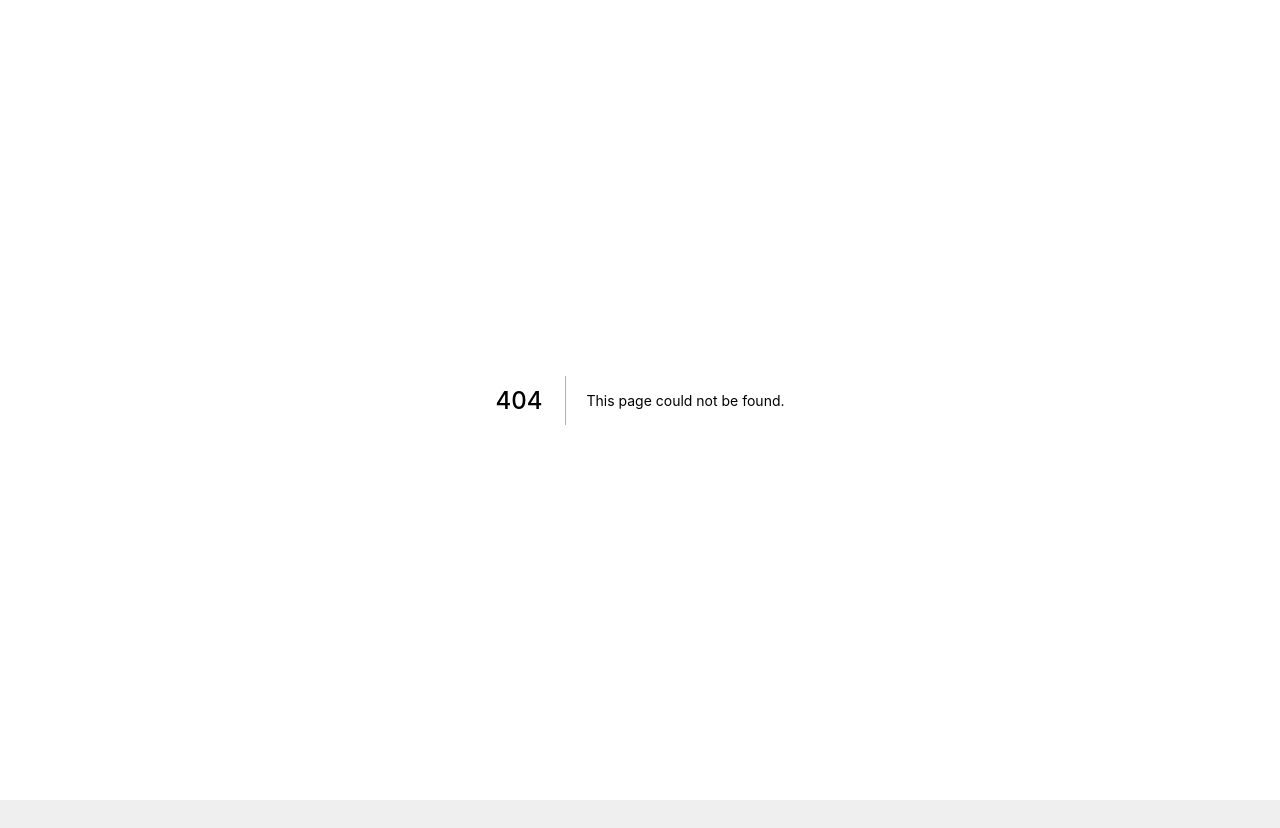
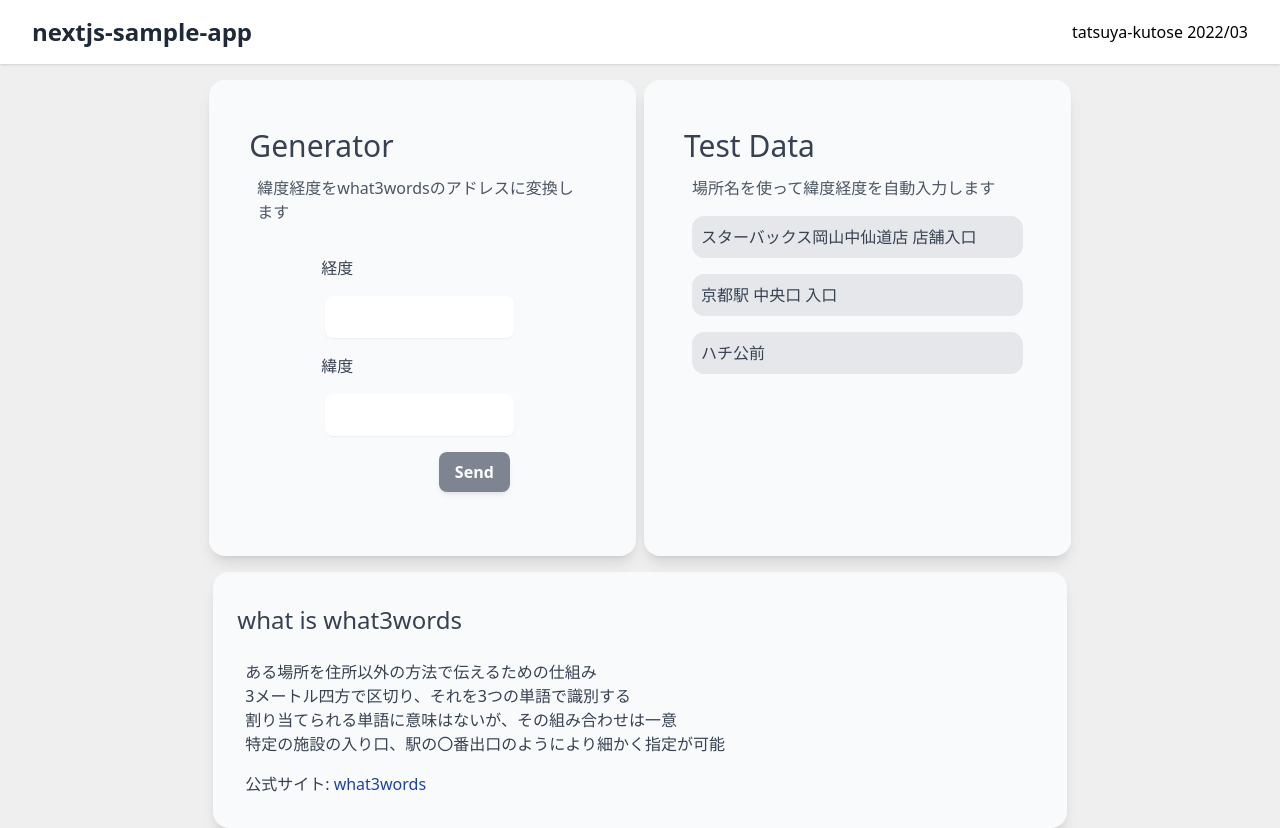
Before and after one commit to Tkutose/nextjs-sample-app, a Next.js app: page /old in a window 1280 px wide. Before the commit this address had no page. Before the commit the page ends 800 px from the top, so only its background shows below. Built offline with nearby package versions, Linux system fonts and the light colour scheme; no server answers.

Commit message:
ReactQuery導入のため構造変更

```diff
--- a/components/layout.tsx
+++ b/components/layout.tsx
@@ -1,8 +1,7 @@
 import Head from 'next/head'
 import Header from './header'
-import Title from './title'
+import { NextPage } from 'next'
 
-import { NextPage } from 'next'
 type Props = {
     children?: React.ReactNode;
     home?: boolean;
--- a/package.json
+++ b/package.json
@@ -15,6 +15,7 @@
     "postcss": "^8.4.8",
     "react": "17.0.2",
     "react-dom": "17.0.2",
+    "react-query": "^3.34.16",
     "tailwindcss": "^3.0.23"
   },
   "devDependencies": {
--- a/pages/_app.tsx
+++ b/pages/_app.tsx
@@ -1,7 +1,26 @@
 import '../styles/globals.css'
+import type { AppProps } from "next/app"
+import React from "react"
+import { QueryClient, QueryClientProvider } from "react-query"
+import { ReactQueryDevtools } from 'react-query/devtools'
 
-function MyApp({ Component, pageProps }) {
-  return <Component {...pageProps} />
+const queryClient = new QueryClient({
+  defaultOptions: {
+    queries: {
+      retry: false,
+      refetchOnWindowFocus: false,
+      staleTime: 300000,
+    },
+  },
+})
+
+function MyApp({ Component, pageProps }: AppProps) {
+  return (
+    <QueryClientProvider client={queryClient}>
+        <Component {...pageProps} />
+      <ReactQueryDevtools initialIsOpen={false} />
+    </QueryClientProvider>
+  )
 }
 
 export default MyApp
--- a/pages/index.tsx
+++ b/pages/index.tsx
@@ -73,7 +73,7 @@ const PageWithJSbasedForm = () => {
 
                 <div className="shadow-lg rounded-2xl w-4/12 mr-auto ml-1 mt-4 p-12 bg-gray-50 dark:bg-gray-800 text-gray-700">
                     <p className="text-3xl mb-3 -ml-2">Test Data</p>
-          <p className="text-gray-600 mt-2 mb-4">場所名を使って緯度経度を自動入力します。</p>
+                    <p className="text-gray-600 mt-2 mb-4">場所名を使って緯度経度を自動入力します</p>
                     <div className='flex-col'>
                         <DataList clickMethod={clickSampleOkayama} placeName="スターバックス岡山中仙道店 店舗入口" />
                         <DataList clickMethod={clickSampleKyoto} placeName="京都駅 中央口 入口" />
--- /dev/null
+++ b/pages/old/index.tsx
@@ -0,0 +1,90 @@
+import { useRouter } from 'next/router'
+import { useRef } from 'react'
+import Layout from '../../components/layout'
+import Explain from '../../components/explain'
+import Input from '../../components/input'
+import DataList from '../../components/dataList'
+import { get3wa } from '../../lib/api'
+
+const PageWithJSbasedForm = () => {
+  const router = useRouter()
+
+  const latRef = useRef(null)
+  const lngRef = useRef(null)
+
+  // submitをハンドリング
+  const handleSubmit = async (event) => {
+
+    // form送信をストップ
+    event.preventDefault()
+
+    // formの情報を取得
+    const data = {
+      lat: event.target.lat.value,
+      lng: event.target.lng.value,
+    }
+
+    // response取得
+    const result = await get3wa(event.target.lat.value, event.target.lng.value)
+
+    // cliant側で転送
+    router.push({
+      pathname: 'result',
+      query: {
+        address: result.words
+      }
+    })
+  }
+
+  const handleOnclick = (lat, lng) => {
+    latRef.current.value = lat
+    lngRef.current.value = lng
+  }
+
+  const clickSampleOkayama = () => {
+    handleOnclick(34.645847, 133.8899)
+  }
+
+  const clickSampleKyoto = () => {
+    handleOnclick(34.9861964, 135.7589634)
+  }
+
+  const clickSampleTokyo = () => {
+    handleOnclick(35.659053, 139.700628)
+  }
+
+  return (
+    <Layout>
+      <div className="flex">
+
+        <div className="shadow-lg rounded-2xl w-4/12 ml-auto mr-1 mt-4 p-12 bg-gray-50 dark:bg-gray-800 text-gray-700">
+          <p className="text-3xl mb-3 -ml-2">Generator</p>
+          <p className="text-gray-600 mt-2 mb-4"> 緯度経度をwhat3wordsのアドレスに変換します </p>
+          <form onSubmit={handleSubmit} className="w-8/12 ml-12 p-4" >
+            <Input placeHolder='経度' name="lng" numRef={lngRef}></Input>
+            <Input placeHolder='緯度' name="lat" numRef={latRef}></Input>
+            <div className="flex">
+              <button type="submit" className="py-2 px-4 bg-gray-600 hover:bg-gray-800 my-0 mr-0 ml-auto text-white transition ease-in duration-200 text-center text-base font-semibold shadow-md opacity-70 rounded-lg ">
+                Send
+              </button>
+            </div>
+          </form >
+        </div>
+
+        <div className="shadow-lg rounded-2xl w-4/12 mr-auto ml-1 mt-4 p-12 bg-gray-50 dark:bg-gray-800 text-gray-700">
+          <p className="text-3xl mb-3 -ml-2">Test Data</p>
+          <p className="text-gray-600 mt-2 mb-4">場所名を使って緯度経度を自動入力します</p>
+          <div className='flex-col'>
+            <DataList clickMethod={clickSampleOkayama} placeName="スターバックス岡山中仙道店 店舗入口" />
+            <DataList clickMethod={clickSampleKyoto} placeName="京都駅 中央口 入口" />
+            <DataList clickMethod={clickSampleTokyo} placeName="ハチ公前" />
+          </div>
+        </div>
+
+      </div>
+      <Explain />
+    </Layout>
+  )
+}
+
+export default PageWithJSbasedForm
--- /dev/null
+++ b/pages/old/result.tsx
@@ -0,0 +1,29 @@
+import { useRouter } from "next/router"
+import Layout from "../../components/layout"
+
+const Result = () => {
+    const router = useRouter()
+
+    const top = "https://what3words.com/"
+
+    return (
+        <Layout>
+            <div className="h-screen">
+                <div className="shadow-lg rounded-2xl w-8/12 mt-8 mx-auto h-5/6 p-12 bg-gray-50 dark:bg-gray-800 text-gray-700">
+                    <p>結果</p>
+                    <div className="flex">
+                        <p className="mb-8 text-xl mr-24">{router.query.address}</p>
+                    </div>
+                    <iframe
+                        src={top + router.query.address}
+                        height="90%"
+                        width="100%"
+                    />
+                </div>
+            </div>
+
+        </Layout>
+    )
+}
+
+export default Result
--- /dev/null
+++ b/pages/reactQuery.tsx
@@ -0,0 +1,39 @@
+import { NextPage } from "next"
+import React from "react"
+import { useQuery } from "react-query"
+import axios from "axios"
+
+const ReactQuery: NextPage = () => {
+    const query = "nextjs"
+
+    const { data, isLoading } = useQuery("qiita", async () => {
+        const { data } = await axios.get("https://qiita.com/api/v2/items", {
+            params: {
+                page: "1",
+                per_page: "20",
+                query: query,
+            },
+        })
+        return data
+    })
+
+    if (isLoading) {
+        return <p>Loading...</p>
+    }
+
+    if (!data) {
+        return <p>Error Occured</p>
+    }
+
+    return (
+        <div>
+            <ul>
+                {data?.map((item: any, index: number) => {
+                    return <li key={index}>{item.title}</li>
+                })}
+            </ul>
+        </div>
+)
+}
+
+export default ReactQuery
```
Also changed, not shown: 2 other files (tests, documents, lock files or other folders). Lines whose indentation alone changed are shown as unchanged.
